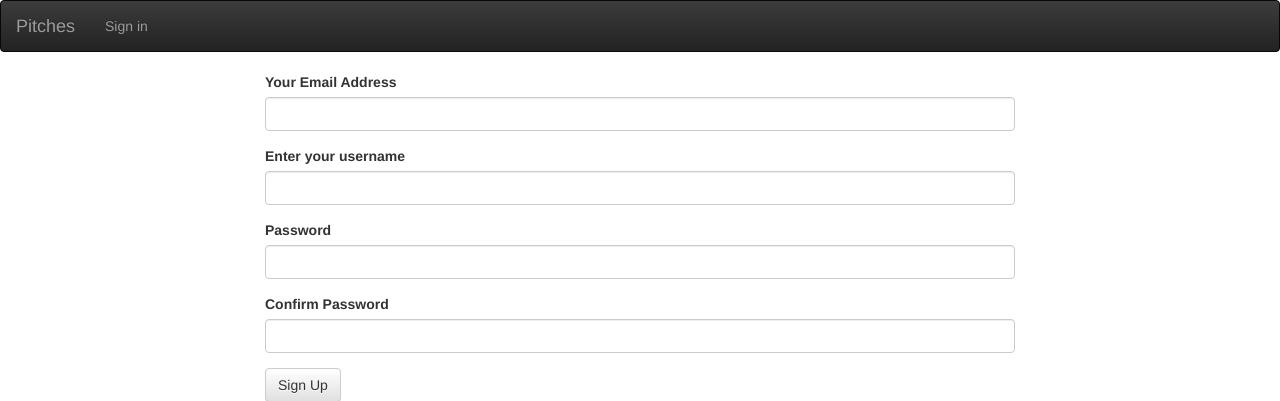
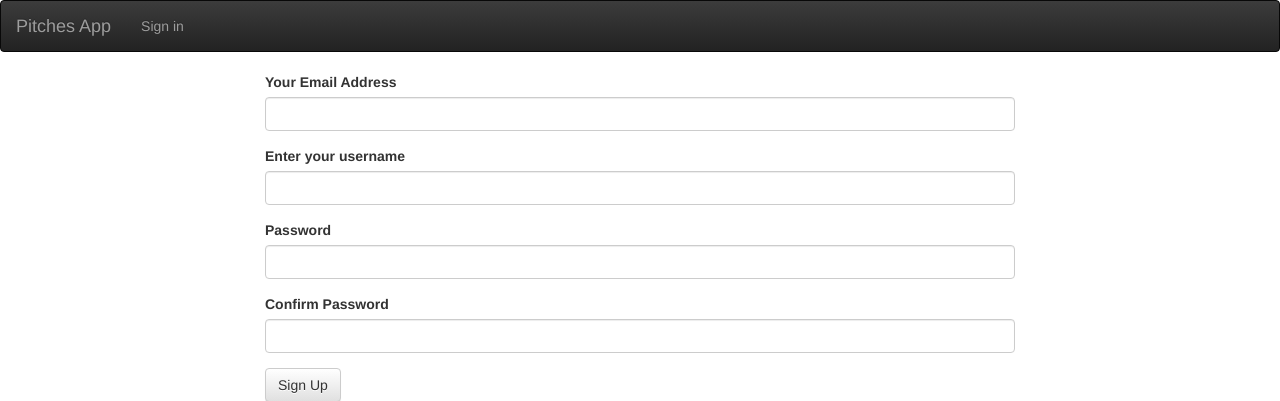
Before and after one commit to munga114/pitches, a Flask app: page /register in a window 1280 px wide. Shown: the top 401 px of the page. Run offline with Flask 2, Linux system fonts and the light colour scheme; some libraries are stand-ins or nearby versions.

Commit message:
edit navbar

```diff
--- a/app/templates/navbar.html
+++ b/app/templates/navbar.html
@@ -2,7 +2,7 @@
     <div class="container-fluid">
         <div class="navbar-header">
 
-            <a class="navbar-brand" href="/"> Pitches</a>
+            <a class="navbar-brand" href="/"> Pitches App</a>
         </div>
         <div class="navbar-collapse ">
             <ul class="nav navbar-nav navbar-left">
```
Also changed, not shown: README.md.
